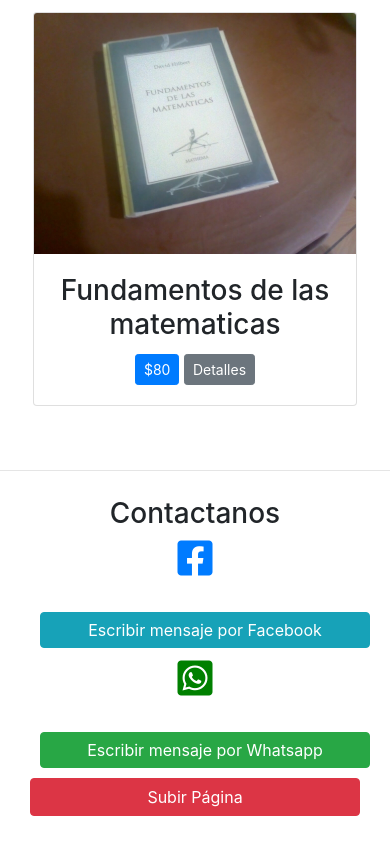
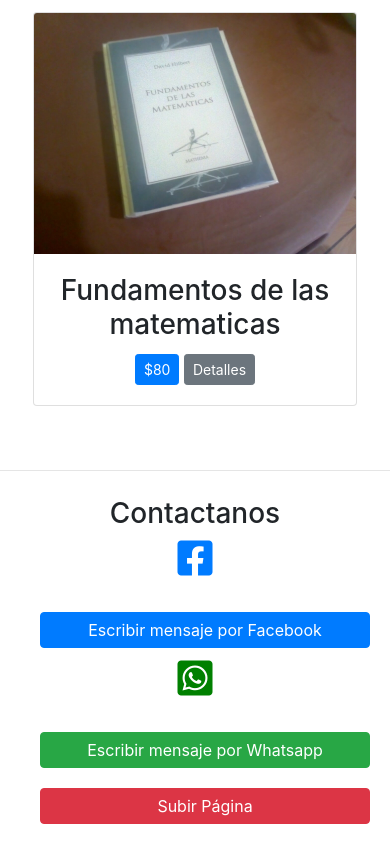
Before and after one commit to catalogoamg/articulos-en-venta, a plain HTML site: page index.html in a window 390 px wide. Shown: the part 3596-4440 px from the top of the page. Drawn offline with Linux system fonts and the light colour scheme.

Commit message:
mediaqueries

```diff
--- a/css/estilos.css
+++ b/css/estilos.css
@@ -63,12 +63,19 @@ footer .redes-sociales .usuario, footer .redes-sociales .cuenta{
 	width: 100%;
 }
 
-@media screen and (max-width: 800px){
+footer .sp a{
+	padding: 5px;
+	margin: 10px;
+	}
+
+@media screen and (max-width: 750px){
 	footer .sp a{
 		display: flex;
 		justify-content: center;
+		width: 100%;
 	}
 }
+
 
 @media screen and (max-width: 600px){
 	header p{
--- a/index.html
+++ b/index.html
@@ -235,7 +235,7 @@
 
 					<br>
 
-					<a href="https://m.me/alejandro.melchor.14" class="btn btn-info usuario">Escribir mensaje por Facebook</a>
+					<a href="https://m.me/alejandro.melchor.14"  target="_blank" class="btn btn-primary usuario">Escribir mensaje por Facebook</a>
  					</div>
 
  				<div class="col-md-6">
@@ -243,7 +243,7 @@
 
 					<br>
 
- 					<a href="https://api.whatsapp.com/send?phone=5215518287973&text=Hola,%20quiero%20informacion sobre:" class="btn btn-success cuenta">Escribir mensaje por Whatsapp</a>
+ 					<a href="https://api.whatsapp.com/send?phone=5215518287973&text=Hola,%20quiero%20informacion sobre:" target="_blank"class="btn btn-success cuenta">Escribir mensaje por Whatsapp</a>
 
  				</div>
  			</div>
@@ -258,10 +258,6 @@
 
  	</footer>
 
- <!-- 	<li><a href="https://api.whatsapp.com/send?phone=5215518287973&text=Hola,%20quiero%20informacion sobre:">Escribir a Whatsapp</a></li>
-						<li><a href="https://m.me/alejandro.melchor.14">Escribir a Facebook</a></li> -->
-
-
 
 	<script src="js/jquery.min.js"></script>
 	<script src="js/main.js"></script>
```
